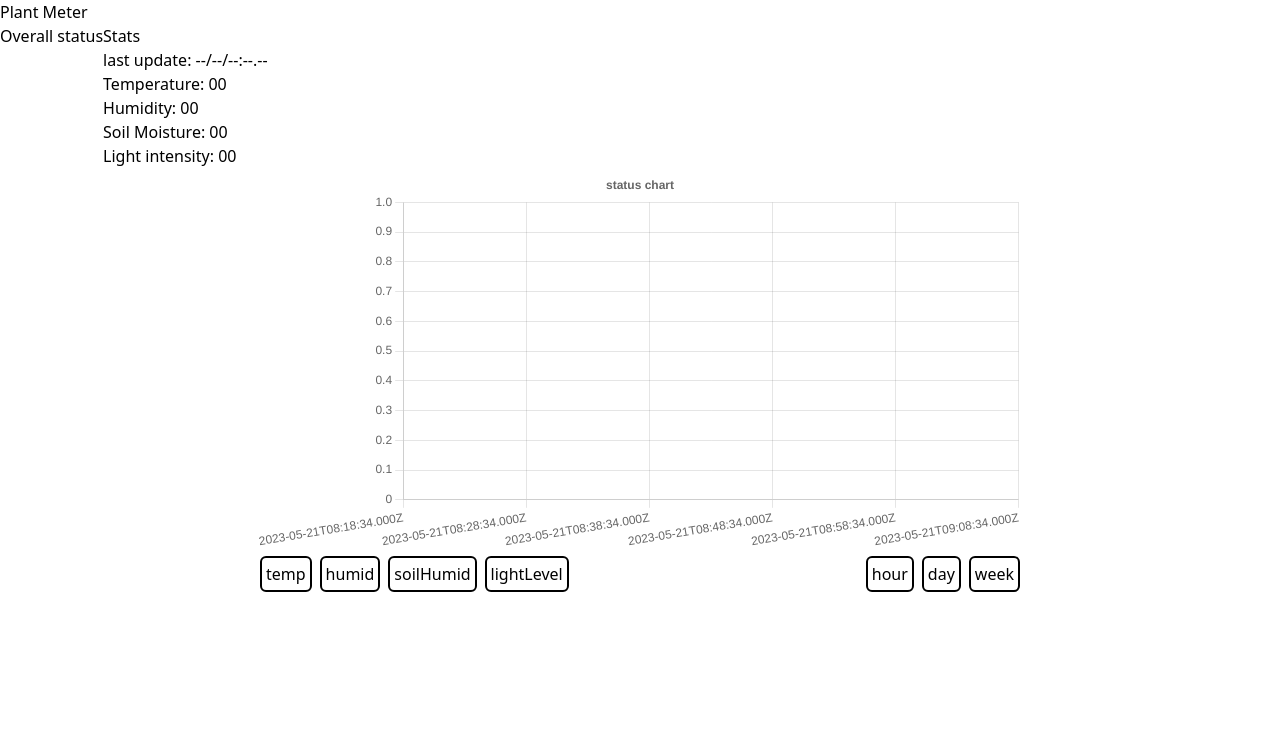
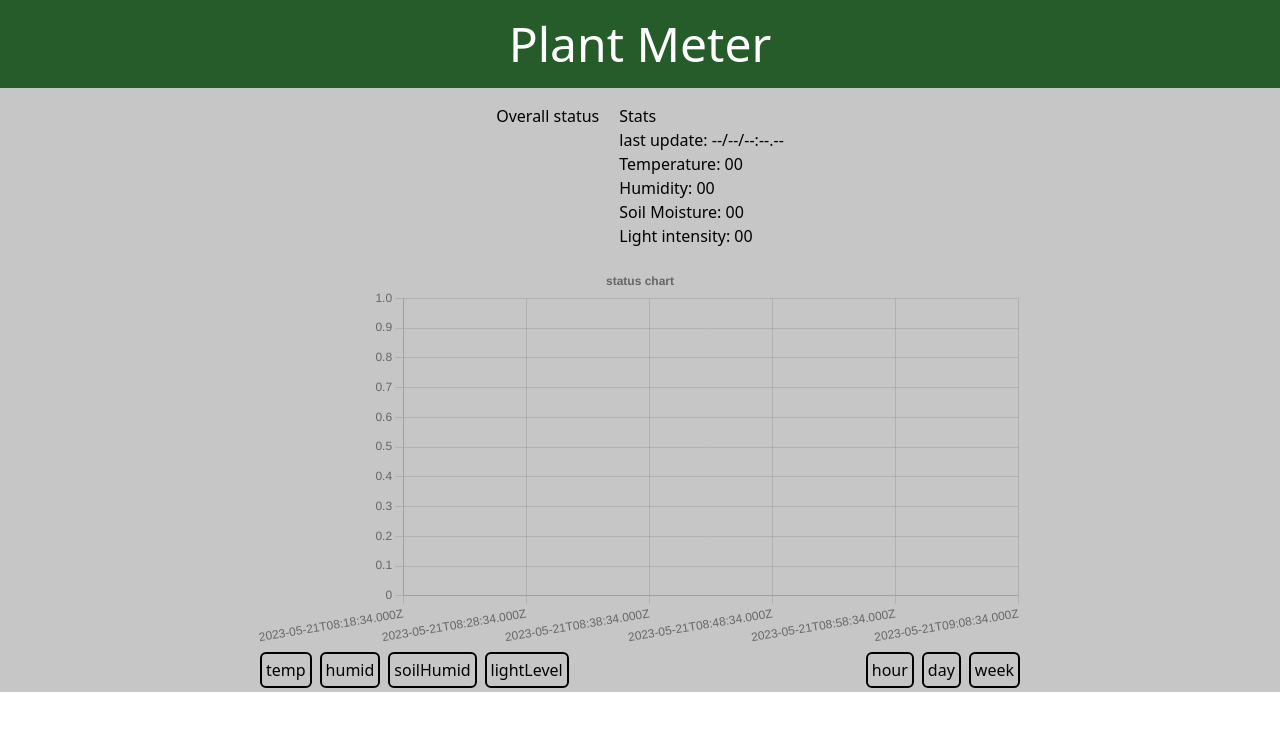
Before and after one commit to realbun5/emblab-final-web2, a Next.js app: page / in a window 1280 px wide. Shown: the top 730 px of the page. Built offline with nearby package versions, Linux system fonts and the light colour scheme.

Commit message:
update basic color and padding

```diff
--- a/pages/index.js
+++ b/pages/index.js
@@ -3,12 +3,12 @@ import { useState } from "react";
 
 export default function Home() {
     return (
-        <main>
+        <main className="bg-[#C6C6C6]">
             {/* top bar */}
-            <div>
-                <h1>Plant Meter</h1>
+            <div className="bg-[#255c2a]">
+                <h1 className="flex justify-center font-sans py-5 text-5xl text-white"> Plant Meter </h1>
             </div>
-            <div className="flex">
+            <div className="flex gap-5 justify-center py-4 font-sans">
                 {/* overall status */}
                 <div>
                     <h2>Overall status</h2>
```
